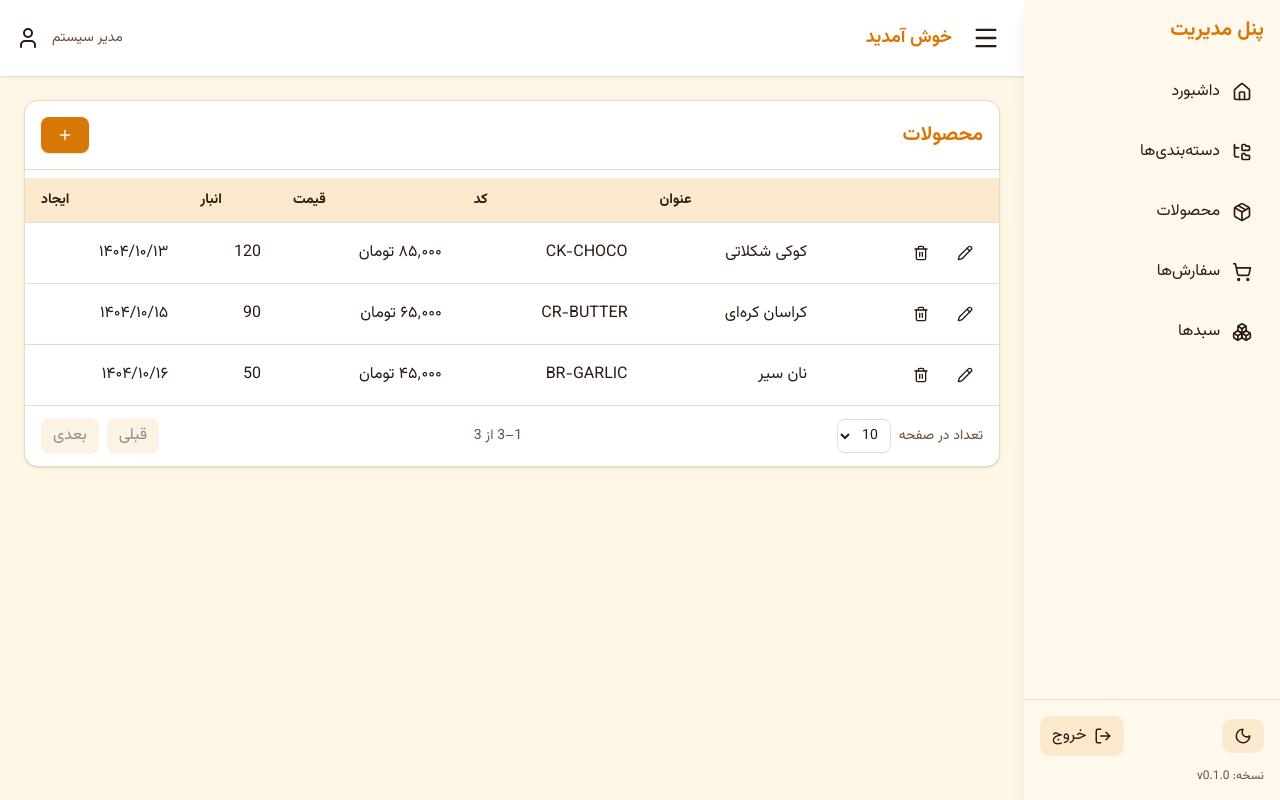
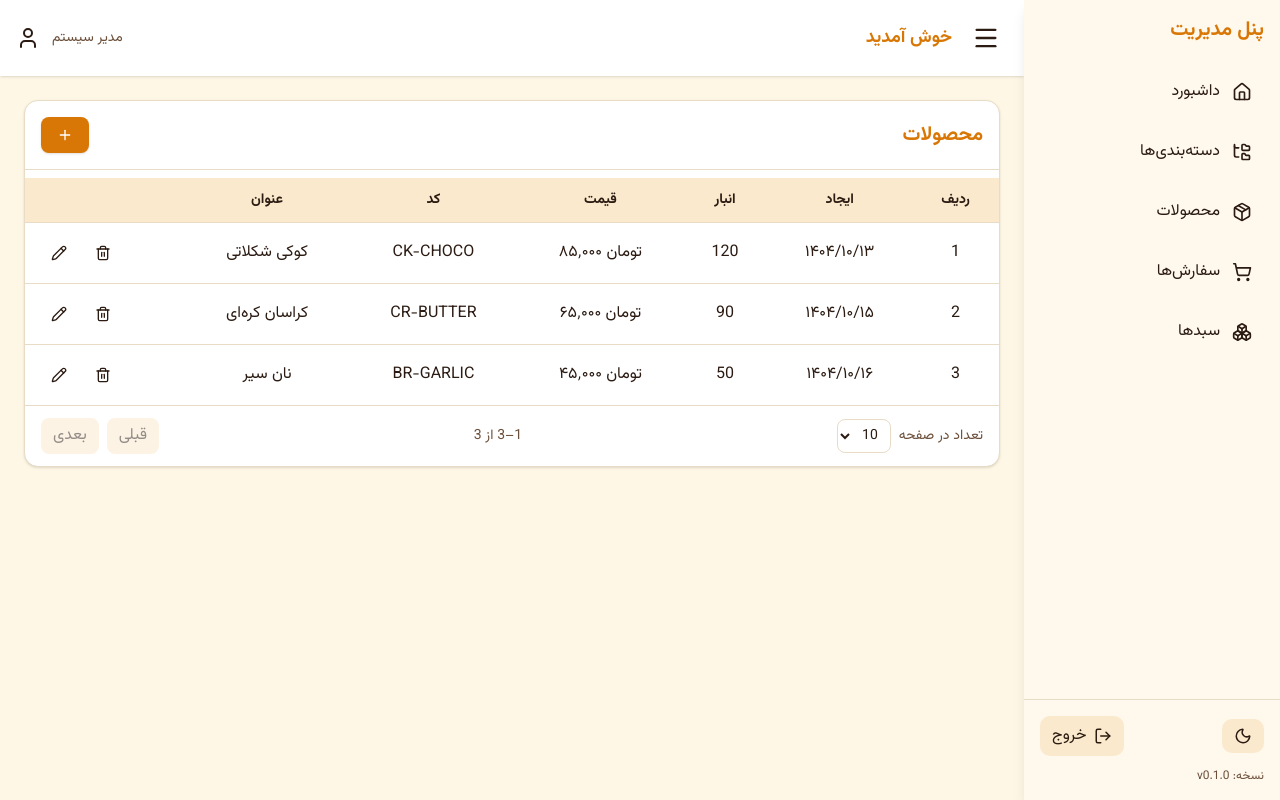
Before and after one commit to mspanadgoo/aknoon-backoffice-dashboard, a Next.js app: page /products in a window 1280 px wide. Built offline with nearby package versions, Linux system fonts and the light colour scheme.

Commit message:
feat(auth): add logout endpoint and improve data table
- Implement logout API endpoint that clears auth_token cookie
- Update sidebar logout button to call logout API before redirecting
- Add row number column to data table with sticky positioning
- Fix table layout direction for RTL support

```diff
--- a/app/(admin)/_components/Sidebar.tsx
+++ b/app/(admin)/_components/Sidebar.tsx
@@ -84,7 +84,12 @@ export function Sidebar() {
 
               <button
                 className="flex items-center gap-2 px-3 py-2 rounded-lg bg-secondary text-secondary-foreground hover:bg-destructive/20 transition-colors"
-                onClick={() => router.push("/login")}
+                onClick={async () => {
+                  try {
+                    await fetch("/api/auth/logout", { method: "POST" });
+                  } catch {}
+                  router.push("/login");
+                }}
                 aria-label="exit"
                 title="خروج"
               >
--- /dev/null
+++ b/app/api/auth/logout/route.ts
@@ -0,0 +1,17 @@
+import { NextResponse } from "next/server";
+
+export async function POST() {
+  const res = NextResponse.json({ ok: true });
+  res.cookies.set("auth_token", "", {
+    httpOnly: true,
+    secure: true,
+    sameSite: "lax",
+    path: "/",
+    maxAge: 0,
+  });
+  return res;
+}
+
+export async function GET() {
+  return POST();
+}
--- a/components/ui/data-table.tsx
+++ b/components/ui/data-table.tsx
@@ -52,15 +52,16 @@ export function DataTable<TData>({
   };
 
   const cols = React.useMemo(() => {
-    if (!rowActions) return columns;
-    return [
-      {
+    const startCols: ColumnDef<TData>[] = [];
+    if (rowActions) {
+      startCols.push({
         id: "__actions__",
         header: "",
         cell: (row) => rowActions(row),
-      } as ColumnDef<TData>,
-      ...columns,
-    ];
+      } as ColumnDef<TData>);
+    }
+    const endCols: ColumnDef<TData>[] = [{ id: "__rownum__", header: "ردیف" }];
+    return [...startCols, ...columns, ...endCols];
   }, [columns, rowActions]);
 
   const totalRows = data.length;
@@ -81,19 +82,23 @@ export function DataTable<TData>({
         className,
       )}
     >
-      {caption && <div className="px-4 py-4 border-b border-border mb-2">{caption}</div>}
-      <div className="overflow-x-auto">
+      {caption && (
+        <div className="px-4 py-4 border-b border-border mb-2">{caption}</div>
+      )}
+      <div className="overflow-x-auto" dir="ltr">
         <table className="w-full border-collapse">
           <thead className="bg-secondary text-secondary-foreground">
             <tr className="text-sm">
               {cols.map((c, i) => {
-                const isActions = c.id === "__actions__" || (i === 0 && !!rowActions);
+                const isStickyLeft = c.id === "__actions__";
+                const isStickyRight = c.id === "__rownum__";
                 return (
                   <th
                     key={c.id ?? i}
                     className={cn(
-                      "px-4 py-3 text-left",
-                      isActions && "sticky left-0 z-10 bg-secondary"
+                      "px-4 py-3 text-center",
+                      isStickyLeft && "sticky left-0 z-10 bg-secondary",
+                      isStickyRight && "sticky right-0 z-10 bg-secondary",
                     )}
                   >
                     {c.header}
@@ -106,16 +111,24 @@ export function DataTable<TData>({
             {pageRows.map((row, ri) => (
               <tr key={ri} className="border-t border-border">
                 {cols.map((c, ci) => {
-                  const isActions = c.id === "__actions__" || (ci === 0 && !!rowActions);
+                  const isStickyLeft = c.id === "__actions__";
+                  const isStickyRight = c.id === "__rownum__";
                   return (
                     <td
                       key={(c.id ?? ci) as React.Key}
                       className={cn(
-                        "px-4 py-3 align-middle",
-                        isActions && "sticky left-0 bg-card"
+                        "px-4 py-3 align-middle text-center",
+                        isStickyLeft && "sticky left-0 bg-card",
+                        isStickyRight && "sticky right-0 bg-card",
                       )}
                     >
-                      {c.cell ? c.cell(row) : c.accessor ? c.accessor(row) : null}
+                      {c.id === "__rownum__"
+                        ? startIndex + ri + 1
+                        : c.cell
+                          ? c.cell(row)
+                          : c.accessor
+                            ? c.accessor(row)
+                            : null}
                     </td>
                   );
                 })}
```
